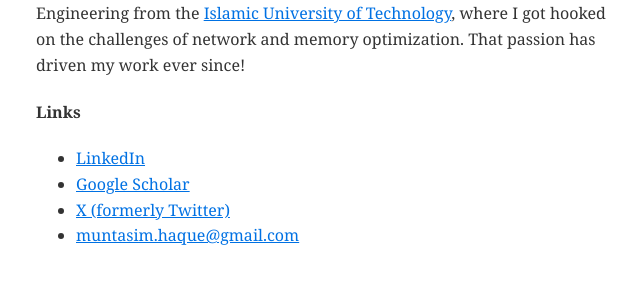
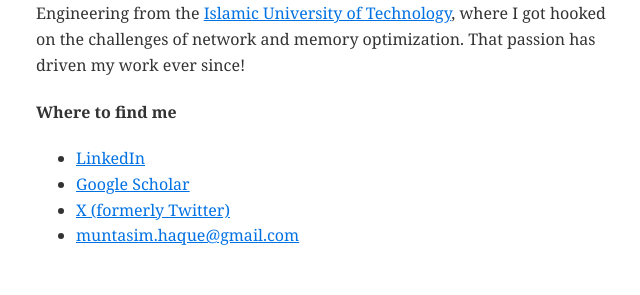
Before and after one commit to muntasimulhaque/muntasimulhaque.github.io, a Jekyll site: the page built from index.md, in a window 1280 px wide. Shown: the part 332-627 px from the top of the page, without its empty margins (311-951 px from the left). Built offline with Jekyll 4.4.1, drawn with Linux system fonts in a browser that asks for light colours.

Commit message:
Update index.md

```diff
--- a/index.md
+++ b/index.md
@@ -9,7 +9,7 @@ I’m a telecommunications professional with over 8 years of experience working
 
 I started my journey with a bachelor degree in Electrical and Electronic Engineering from the [Islamic University of Technology](https://www.iutoic-dhaka.edu/){:target="_blank"}, where I got hooked on the challenges of network and memory optimization. That passion has driven my work ever since!
 
-#### Links
+#### Where to find me
 
 - [LinkedIn](https://www.linkedin.com/in/muntasimulhaque/){:target="_blank"}
 - [Google Scholar](https://scholar.google.com/citations?hl=en&user=qsD8a0MAAAAJ&view_op=list_works&sortby=pubdate){:target="_blank"}
```
